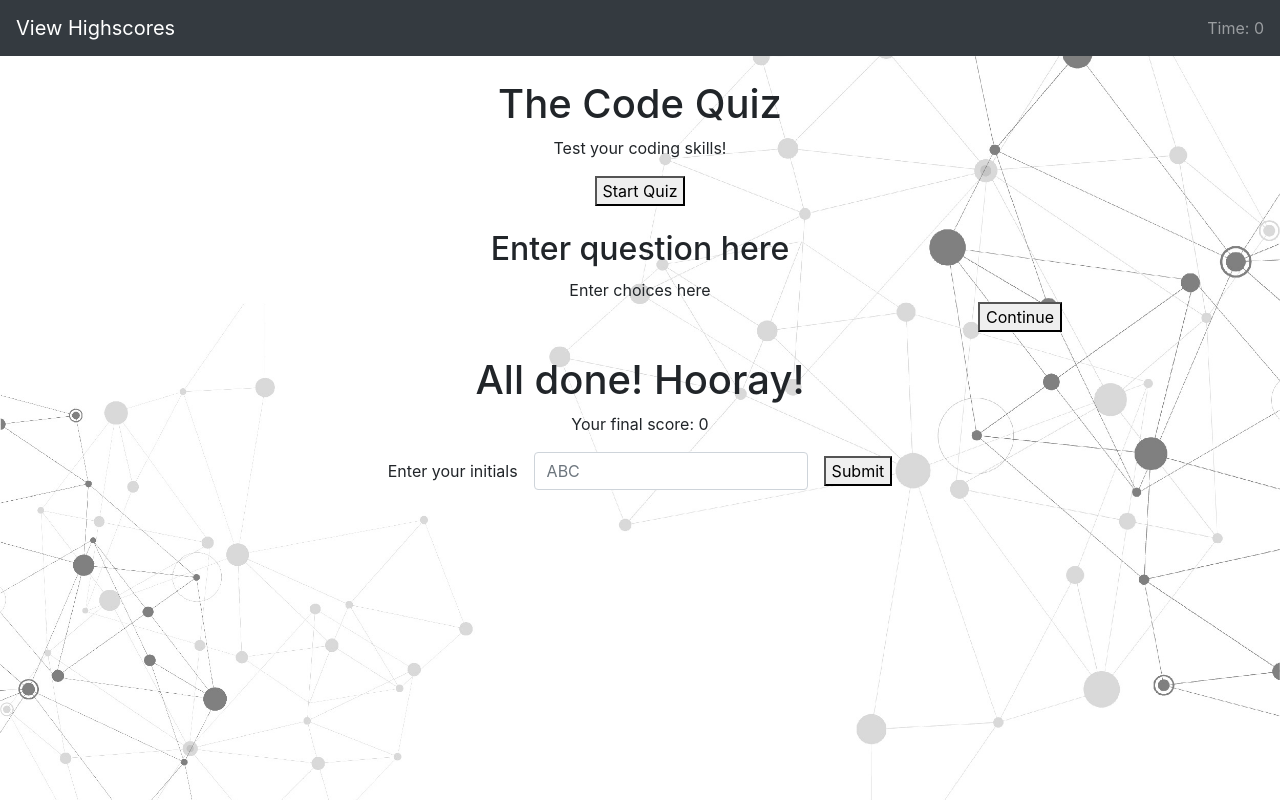
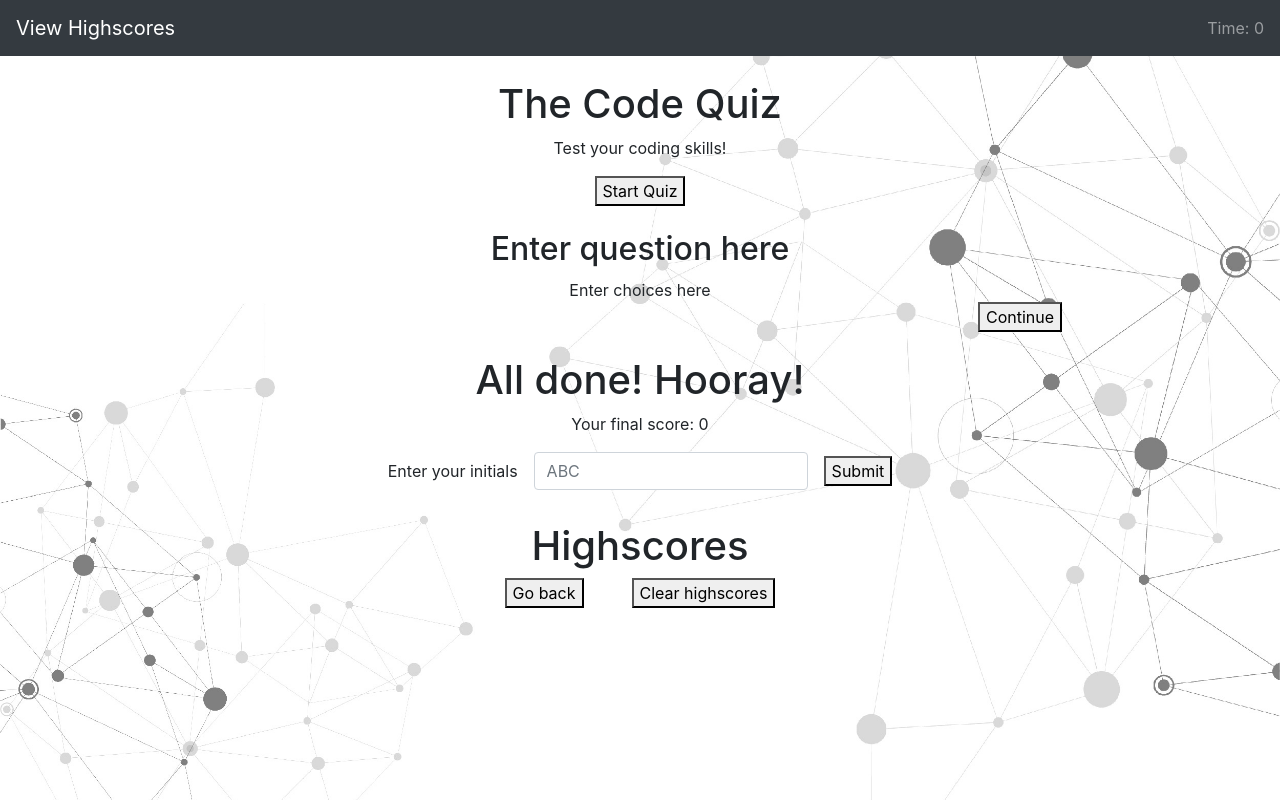
Before and after one commit to sa605935/CodeQuiz, a plain HTML site: page index.html in a window 1280 px wide. Drawn offline with nearby package versions, Linux system fonts and the light colour scheme.

Commit message:
Created page where you can view and clear hgihscores

```diff
--- a/index.html
+++ b/index.html
@@ -79,6 +79,22 @@
         </div>
     </section>
 
+    <!-- Page where you can view and clear highscores -->
+    <section class="hide" id="view-highscores-page">
+        <div class="container text-center my-4">
+            <div class="row justify-content-center">
+                <h1>Highscores</h1>
+            </div>
+            <div class="row justify-content-center">
+                <button class="mx-4" id="go-back">Go back</button>
+                <button class="mx-4" id="clear-highscores">Clear highscores</button>
+            </div>
+            <div class="theseInitials row justify-content-center">
+                <ul id="initials"></ul>
+            </div>
+        </div>
+    </section>
+
     <script src="https://code.jquery.com/jquery-3.4.1.slim.min.js"
         integrity="sha384-J6qa4849blE2+poT4WnyKhv5vZF5SrPo0iEjwBvKU7imGFAV0wwj1yYfoRSJoZ+n"
         crossorigin="anonymous"></script>
```
